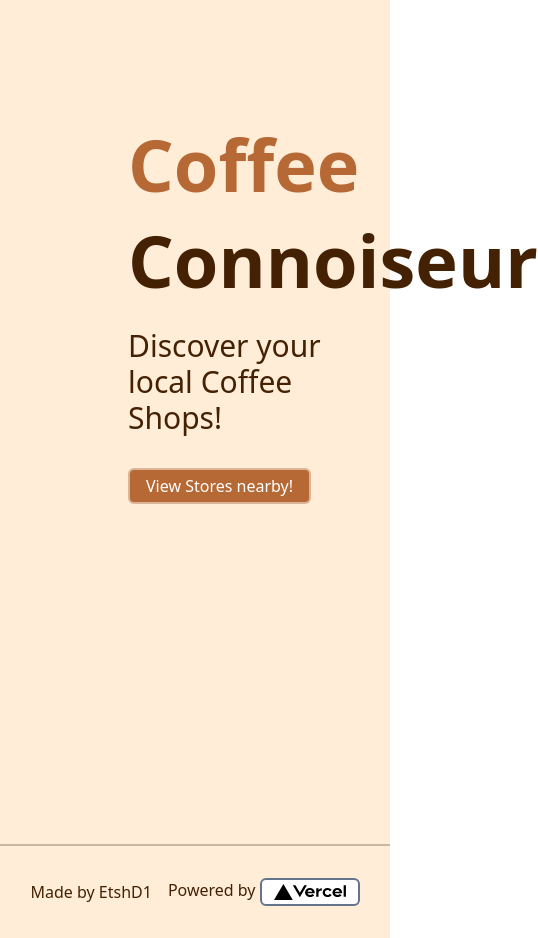
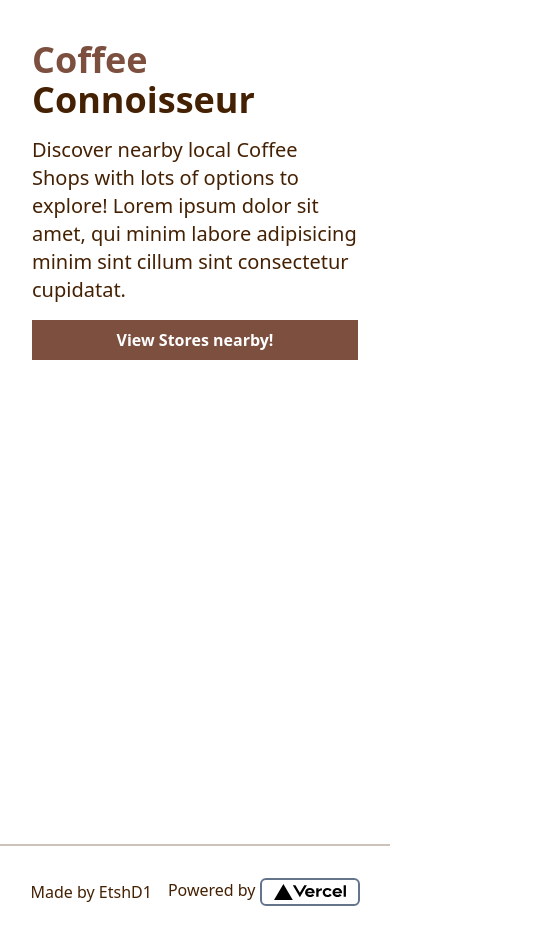
Before and after one commit to EtshD1/coffee-connoisseur, a Next.js app: page / in a window 390 px wide. Shown: the whole page, 538 px wide, since content can reach past the window. Built offline with nearby package versions, Linux system fonts and the light colour scheme.

Commit message:
change styling and add responsive

```diff
--- a/src/components/banner/index.tsx
+++ b/src/components/banner/index.tsx
@@ -4,14 +4,16 @@ const Banner = () => {
 	};
 
 	return (
-		<div className="pl-32 pt-32 flex flex-col gap-8">
-			<h1 className="flex flex-col md:flex-row font-bold gap-6 text-7xl">
-				<span className="text-[#b76935]">Coffee</span>
-				<span>Connoiseur</span>
+		<div className="px-8 pt-10 flex flex-col gap-4 md:pt-32 md:px-32 md:grid md:grid-cols-4">
+			<h1 className="flex flex-col font-bold md:gap-6 text-4xl md:text-7xl md:col-span-3">
+				<span className="text-[#7c4f3f]">Coffee</span>
+				<span>Connoisseur</span>
 			</h1>
-			<p className="text-3xl">Discover your local Coffee Shops!</p>
-			<div>
-				<button className="px-4 py-1 rounded-md text-white bg-[#b76935] border-2 border-solid border-white border-opacity-50" onClick={buttonClick}>View Stores nearby!</button>
+            <div className="flex flex-col gap-4">
+                <p className="text-xl md:text-lg text-[#452103]">Discover nearby local Coffee Shops with lots of options to explore! Lorem ipsum dolor sit amet, qui minim labore adipisicing minim sint cillum sint consectetur cupidatat.</p>
+                <div>
+                    <button className="px-4 py-2 font-bold text-white bg-[#7c4f3f] w-full" onClick={buttonClick}>View Stores nearby!</button>
+                </div>
 			</div>
 		</div>
 	);
--- a/src/pages/_app.tsx
+++ b/src/pages/_app.tsx
@@ -4,7 +4,7 @@ import Footer from "../components/footer";
 
 export default function App({ Component, pageProps }: AppProps) {
 	return (
-		<div className="bg-[#ffedd8] text-[#452103]">
+		<div className="bg-white text-[#452103]">
 			<Component {...pageProps} />
 			<Footer />
 		</div>
--- a/src/pages/index.tsx
+++ b/src/pages/index.tsx
@@ -4,12 +4,12 @@ import Banner from "../components/banner";
 
 export default function Home() {
 	return (
-		<div className="">
+		<div>
 			<Head>
-				<title>Create Next App</title>
+				<title>Coffee Connoisseur</title>
 				<meta
 					name="description"
-					content="Generated by create next app"
+					content="Coffee Connoisseur"
 				/>
 				<link rel="icon" href="/favicon.ico" />
 			</Head>
```
